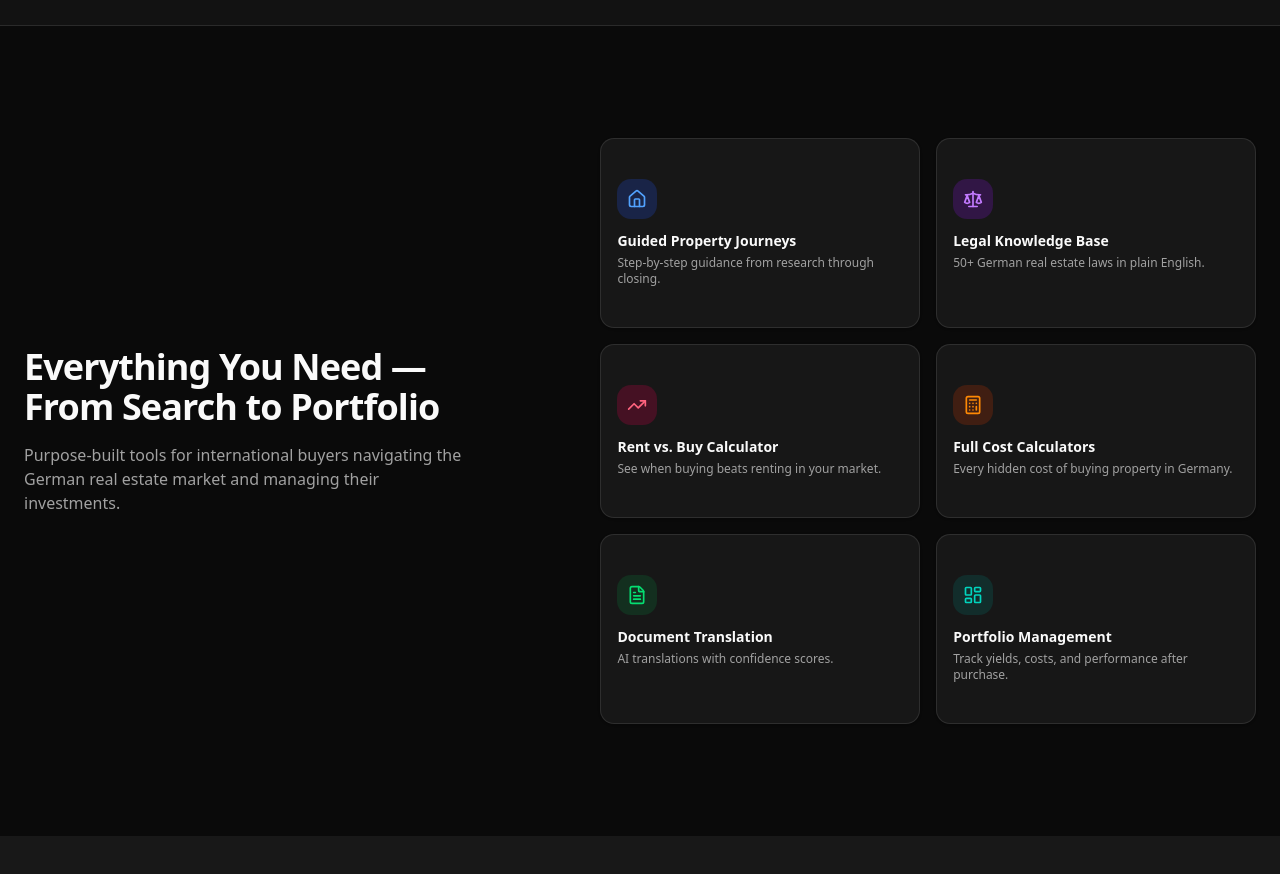
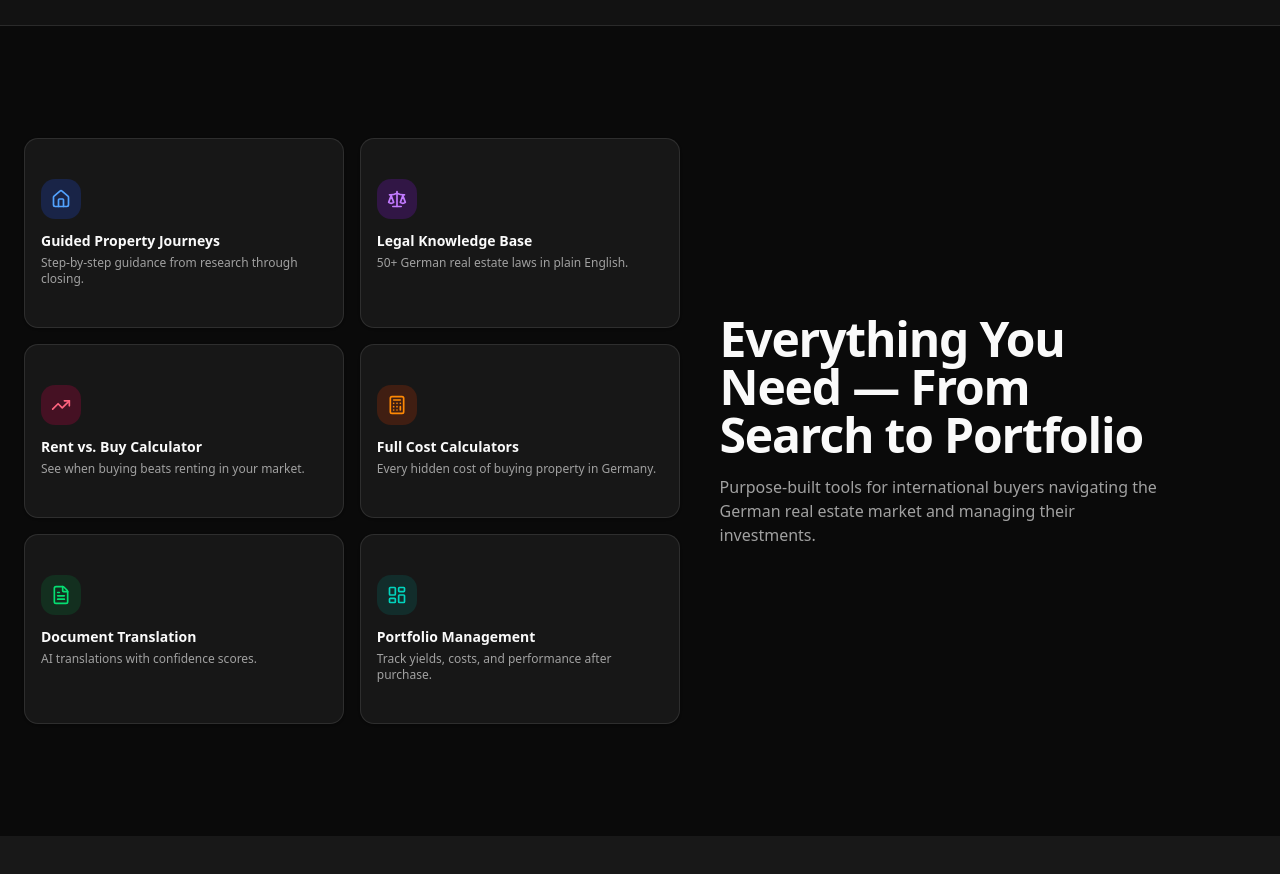
Before and after one commit to Sojisoyoye/heimpath, a React (Vite) app in the folder frontend/: page / in a window 1280 px wide. Shown: the part 1600-2474 px from the top of the page. Built offline with nearby package versions, Linux system fonts and the light colour scheme; no server answers.

Commit message:
style(landing): swap features layout, match calculator headline size
Cards now sit on the left with the headline on the right, and the
headline is bumped to md:text-5xl to match CalculatorsSection's size.

```diff
--- a/frontend/src/components/Landing/FeaturesSection.tsx
+++ b/frontend/src/components/Landing/FeaturesSection.tsx
@@ -63,23 +63,13 @@ const FEATURES = [
                               Components
 ******************************************************************************/
 
-/** Default component. Features section — headline on the left, a 2-per-row card grid on the right. */
+/** Default component. Features section — card grid on the left, headline on the right. */
 function FeaturesSection() {
   return (
     <section id="features" className="py-20 md:py-28">
       <div className="mx-auto max-w-7xl px-4 md:px-6">
-        <div className="grid gap-10 lg:grid-cols-[0.9fr_1.1fr] lg:items-center">
+        <div className="grid gap-10 lg:grid-cols-[1.1fr_0.9fr] lg:items-center">
           <AnimateIn>
-            <h2 className="text-3xl font-extrabold tracking-tight text-balance md:text-4xl">
-              Everything You Need — From Search to Portfolio
-            </h2>
-            <p className="mt-4 max-w-md text-muted-foreground">
-              Purpose-built tools for international buyers navigating the German
-              real estate market and managing their investments.
-            </p>
-          </AnimateIn>
-
-          <AnimateIn delayMs={100}>
             <div className="grid grid-cols-2 gap-4">
               {FEATURES.map((feature, i) => {
                 const href = "href" in feature ? feature.href : undefined
@@ -117,6 +107,16 @@ function FeaturesSection() {
               })}
             </div>
           </AnimateIn>
+
+          <AnimateIn delayMs={100}>
+            <h2 className="text-3xl font-extrabold tracking-tight text-balance md:text-5xl">
+              Everything You Need — From Search to Portfolio
+            </h2>
+            <p className="mt-4 max-w-md text-muted-foreground">
+              Purpose-built tools for international buyers navigating the German
+              real estate market and managing their investments.
+            </p>
+          </AnimateIn>
         </div>
       </div>
     </section>
```
